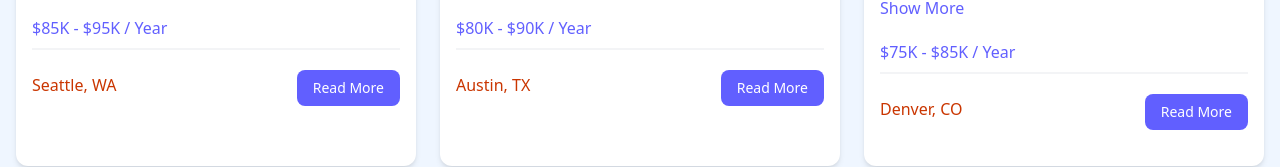
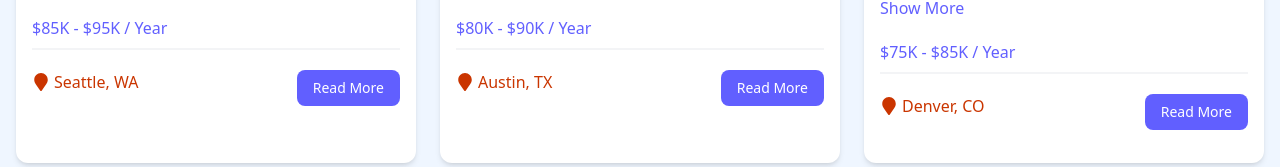
Before and after one commit to tnajim/component-careers, a React (Vite) app: page / in a window 1280 px wide. Shown: the part 913-1080 px from the top of the page. Built offline with nearby package versions, Linux system fonts and the light colour scheme.

Commit message:
installed react-icons and added map icons

```diff
--- a/package.json
+++ b/package.json
@@ -13,6 +13,7 @@
     "@tailwindcss/vite": "^4.0.7",
     "react": "^19.0.0",
     "react-dom": "^19.0.0",
+    "react-icons": "^5.5.0",
     "tailwindcss": "^4.0.7"
   },
   "devDependencies": {
--- a/src/components/JobListing.jsx
+++ b/src/components/JobListing.jsx
@@ -1,5 +1,6 @@
 /* eslint-disable react/prop-types */
 import { useState } from "react";
+import { FaMapMarker } from "react-icons/fa";
 
 const JobListing = ({ job }) => {
   const [showFullDescription, setShowFullDescription] = useState(false);
@@ -33,7 +34,7 @@
 
         <div className="flex flex-col lg:flex-row justify-between mb-4">
           <div className="text-orange-700 mb-3">
-            <i className="fa-solid fa-location-dot text-lg"></i>
+            <FaMapMarker className="inline text-lg mb-1 mr-1" />
             {job.location}
           </div>
           <a
```
Also changed, not shown: 1 other file (tests, documents, lock files or other folders).
